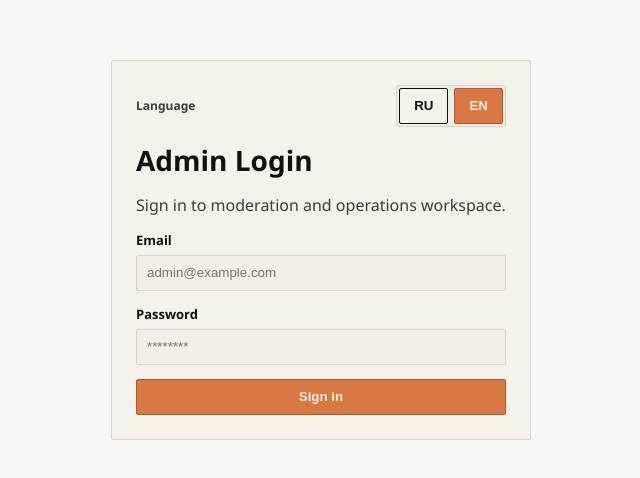
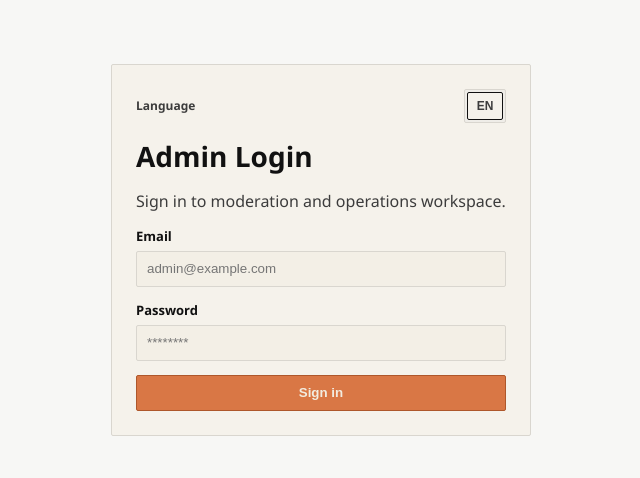
Before and after one commit to erlan-b/km-m, a React (Vite) app in the folder admin/: page /login in a window 1280 px wide. Shown: the part 150-628 px from the top of the page, without its empty margins (319-959 px from the left). Built offline with nearby package versions, Linux system fonts and the light colour scheme; no server answers.

Commit message:
v1.1.11.4 design lang button

```diff
--- a/admin/src/app/layout/AdminLayout.tsx
+++ b/admin/src/app/layout/AdminLayout.tsx
@@ -8,6 +8,12 @@ export function AdminLayout() {
   const { email, logout } = useAuth();
   const { language, setLanguage } = useI18n();
   const { t } = usePageI18n("layout");
+  const nextLanguage = language === "en" ? "RU" : "EN";
+  const currentLanguage = language.toUpperCase();
+
+  const toggleLanguage = () => {
+    setLanguage(language === "en" ? "ru" : "en");
+  };
 
   return (
     <div className="admin-shell">
@@ -22,17 +28,13 @@ export function AdminLayout() {
             <div className="language-switch" role="group" aria-label={t("language", "Language")}>
               <button
                 type="button"
-                className={language === "ru" ? "btn btn-primary" : "btn btn-ghost"}
-                onClick={() => setLanguage("ru")}
+                className="btn btn-ghost language-toggle-btn"
+                aria-label={t("language", "Language")}
+                title={t("language", "Language")}
+                onClick={toggleLanguage}
               >
-                RU
-              </button>
-              <button
-                type="button"
-                className={language === "en" ? "btn btn-primary" : "btn btn-ghost"}
-                onClick={() => setLanguage("en")}
-              >
-                EN
+                <span className="lang-current">{currentLanguage}</span>
+                <span className="lang-next" aria-hidden="true">{nextLanguage}</span>
               </button>
             </div>
             <span>{email}</span>
--- a/admin/src/features/auth/LoginPage.tsx
+++ b/admin/src/features/auth/LoginPage.tsx
@@ -10,6 +10,12 @@ export function LoginPage() {
   const { login, isLoading, isAuthenticated } = useAuth();
   const { language, setLanguage } = useI18n();
   const { t } = usePageI18n("auth_login");
+  const nextLanguage = language === "en" ? "RU" : "EN";
+  const currentLanguage = language.toUpperCase();
+
+  const toggleLanguage = () => {
+    setLanguage(language === "en" ? "ru" : "en");
+  };
 
   const [email, setEmail] = useState("");
   const [password, setPassword] = useState("");
@@ -46,17 +52,13 @@ export function LoginPage() {
           <div className="language-switch" role="group" aria-label={t("language", "Language")}>
             <button
               type="button"
-              className={language === "ru" ? "btn btn-primary" : "btn btn-ghost"}
-              onClick={() => setLanguage("ru")}
+              className="btn btn-ghost language-toggle-btn"
+              aria-label={t("language", "Language")}
+              title={t("language", "Language")}
+              onClick={toggleLanguage}
             >
-              RU
-            </button>
-            <button
-              type="button"
-              className={language === "en" ? "btn btn-primary" : "btn btn-ghost"}
-              onClick={() => setLanguage("en")}
-            >
-              EN
+              <span className="lang-current">{currentLanguage}</span>
+              <span className="lang-next" aria-hidden="true">{nextLanguage}</span>
             </button>
           </div>
         </div>
--- a/admin/src/index.css
+++ b/admin/src/index.css
@@ -271,6 +271,31 @@ textarea:focus-visible {
 
 .language-switch .btn {
   min-width: 48px;
+}
+
+.language-switch .language-toggle-btn {
+  height: 28px;
+  min-width: 36px;
+  padding: 0 8px;
+  border-radius: 2px;
+}
+
+.language-toggle-btn .lang-next {
+  display: none;
+}
+
+.language-toggle-btn:hover {
+  background: var(--accent);
+  border-color: var(--accent-pressed);
+  color: var(--white-text-soft);
+}
+
+.language-toggle-btn:hover .lang-current {
+  display: none;
+}
+
+.language-toggle-btn:hover .lang-next {
+  display: inline;
 }
 
 .admin-content {
```
